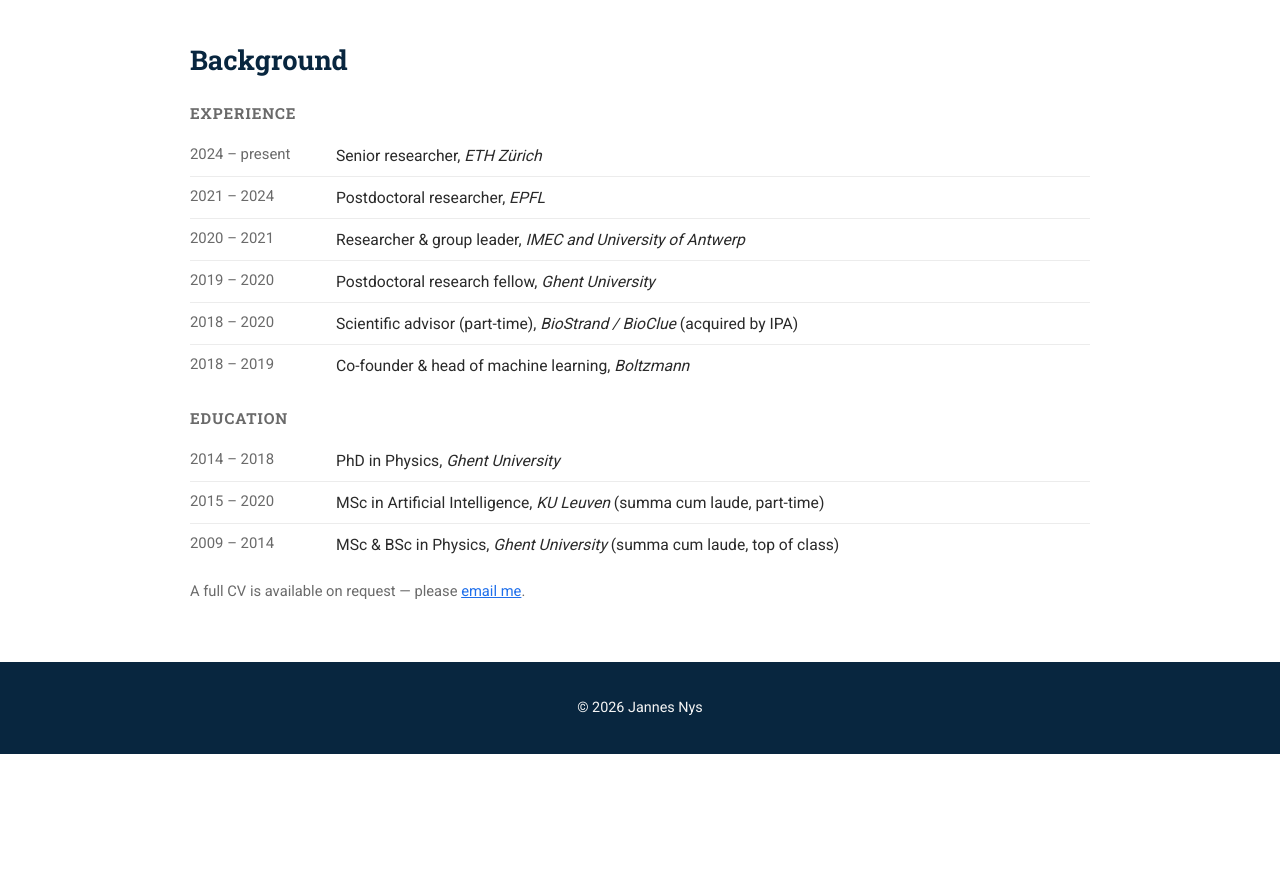
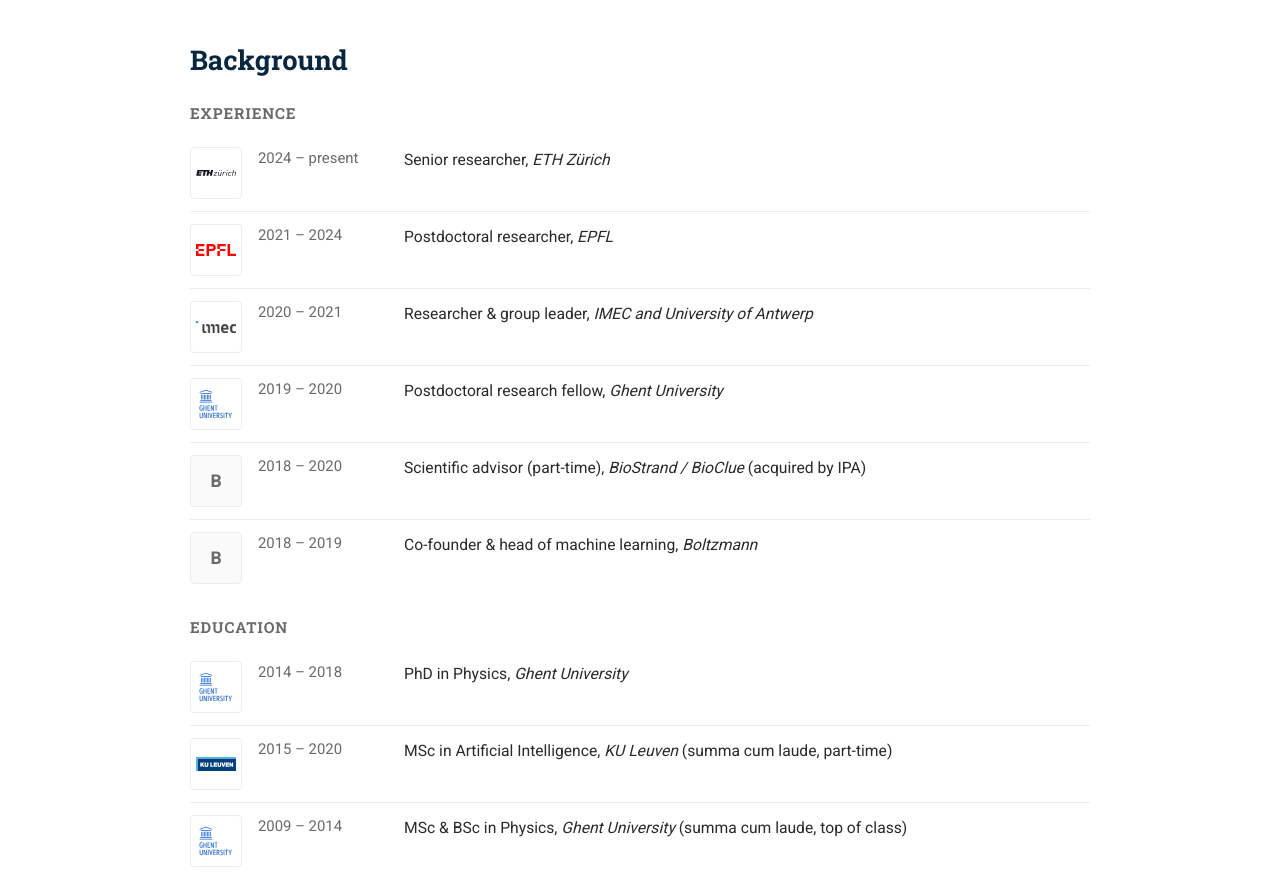
Before and after one commit to jwnys/personal_website, a plain HTML site: page index.html in a window 1280 px wide. Shown: the part 1380-2262 px from the top of the page. Before the commit the page ends 2134 px from the top, so only its background shows below. Drawn offline with Linux system fonts and the light colour scheme.

Commit message:
Add institute logos to background

```diff
--- a/css/style.css
+++ b/css/style.css
@@ -287,12 +287,38 @@ section h3 {
 }
 .timeline li {
     display: flex;
+    align-items: flex-start;
     gap: 1rem;
-    padding: 0.5rem 0;
+    padding: 0.75rem 0;
     border-top: 1px solid var(--rule);
     font-size: 0.98rem;
 }
 .timeline li:first-child { border-top: none; }
+.timeline-logo {
+    flex: 0 0 52px;
+    width: 52px;
+    height: 52px;
+    display: flex;
+    align-items: center;
+    justify-content: center;
+    overflow: hidden;
+    border: 1px solid var(--rule);
+    border-radius: 4px;
+    background: #fff;
+}
+.timeline-logo img {
+    width: 100%;
+    height: 100%;
+    padding: 5px;
+    object-fit: contain;
+}
+.timeline-logo-placeholder {
+    background: var(--light-bg);
+    color: var(--muted-color);
+    font-weight: 600;
+    font-size: 1.1rem;
+}
+.timeline-details { display: flex; flex: 1; gap: 1rem; min-width: 0; }
 .timeline .date {
     flex: 0 0 130px;
     color: var(--muted-color);
@@ -397,7 +423,8 @@ footer {
         padding: 10px;
     }
 
-    .timeline li { flex-direction: column; gap: 0.1rem; padding: 0.6rem 0; }
+    .timeline li { gap: 0.75rem; padding: 0.75rem 0; }
+    .timeline-details { flex-direction: column; gap: 0.1rem; }
     .timeline .date { flex: none; }
 
     /* prevent long titles / urls from overflowing */
--- a/index.html
+++ b/index.html
@@ -9,7 +9,7 @@
     <link rel="preconnect" href="https://fonts.googleapis.com" />
     <link rel="preconnect" href="https://fonts.gstatic.com" crossorigin />
     <link href="https://fonts.googleapis.com/css?family=Roboto:300,400,500,700|Roboto+Slab:300,400,500,700&display=swap" rel="stylesheet" />
-    <link rel="stylesheet" href="css/style.css?v=9" />
+    <link rel="stylesheet" href="css/style.css?v=10" />
 </head>
 <body>
     <header id="home" class="hero-section">
@@ -169,19 +169,19 @@
 
                 <h3 class="subhead">Experience</h3>
                 <ul class="timeline">
-                    <li><span class="date">2024 – present</span><span class="role">Senior researcher, <em>ETH Zürich</em></span></li>
-                    <li><span class="date">2021 – 2024</span><span class="role">Postdoctoral researcher, <em>EPFL</em></span></li>
-                    <li><span class="date">2020 – 2021</span><span class="role">Researcher &amp; group leader, <em>IMEC and University of Antwerp</em></span></li>
-                    <li><span class="date">2019 – 2020</span><span class="role">Postdoctoral research fellow, <em>Ghent University</em></span></li>
-                    <li><span class="date">2018 – 2020</span><span class="role">Scientific advisor (part-time), <em>BioStrand / BioClue</em> (acquired by IPA)</span></li>
-                    <li><span class="date">2018 – 2019</span><span class="role">Co-founder &amp; head of machine learning, <em>Boltzmann</em></span></li>
+                    <li><span class="timeline-logo"><img src="images/logos/eth.svg" alt="" /></span><div class="timeline-details"><span class="date">2024 – present</span><span class="role">Senior researcher, <em>ETH Zürich</em></span></div></li>
+                    <li><span class="timeline-logo"><img src="images/logos/epfl.svg" alt="" /></span><div class="timeline-details"><span class="date">2021 – 2024</span><span class="role">Postdoctoral researcher, <em>EPFL</em></span></div></li>
+                    <li><span class="timeline-logo"><img src="images/logos/imec.png" alt="" /></span><div class="timeline-details"><span class="date">2020 – 2021</span><span class="role">Researcher &amp; group leader, <em>IMEC and University of Antwerp</em></span></div></li>
+                    <li><span class="timeline-logo"><img src="images/logos/ghent.svg" alt="" /></span><div class="timeline-details"><span class="date">2019 – 2020</span><span class="role">Postdoctoral research fellow, <em>Ghent University</em></span></div></li>
+                    <li><span class="timeline-logo timeline-logo-placeholder" aria-hidden="true">B</span><div class="timeline-details"><span class="date">2018 – 2020</span><span class="role">Scientific advisor (part-time), <em>BioStrand / BioClue</em> (acquired by IPA)</span></div></li>
+                    <li><span class="timeline-logo timeline-logo-placeholder" aria-hidden="true">B</span><div class="timeline-details"><span class="date">2018 – 2019</span><span class="role">Co-founder &amp; head of machine learning, <em>Boltzmann</em></span></div></li>
                 </ul>
 
                 <h3 class="subhead">Education</h3>
                 <ul class="timeline">
-                    <li><span class="date">2014 – 2018</span><span class="role">PhD in Physics, <em>Ghent University</em></span></li>
-                    <li><span class="date">2015 – 2020</span><span class="role">MSc in Artificial Intelligence, <em>KU Leuven</em> (summa cum laude, part-time)</span></li>
-                    <li><span class="date">2009 – 2014</span><span class="role">MSc &amp; BSc in Physics, <em>Ghent University</em> (summa cum laude, top of class)</span></li>
+                    <li><span class="timeline-logo"><img src="images/logos/ghent.svg" alt="" /></span><div class="timeline-details"><span class="date">2014 – 2018</span><span class="role">PhD in Physics, <em>Ghent University</em></span></div></li>
+                    <li><span class="timeline-logo"><img src="images/logos/ku-leuven.svg" alt="" /></span><div class="timeline-details"><span class="date">2015 – 2020</span><span class="role">MSc in Artificial Intelligence, <em>KU Leuven</em> (summa cum laude, part-time)</span></div></li>
+                    <li><span class="timeline-logo"><img src="images/logos/ghent.svg" alt="" /></span><div class="timeline-details"><span class="date">2009 – 2014</span><span class="role">MSc &amp; BSc in Physics, <em>Ghent University</em> (summa cum laude, top of class)</span></div></li>
                 </ul>
 
                 <p class="note">
```
Also changed, not shown: images/logos/epfl.svg (added), images/logos/eth.svg (added), images/logos/ghent.svg (added), images/logos/imec.png (added), images/logos/ku-leuven.svg (added).
